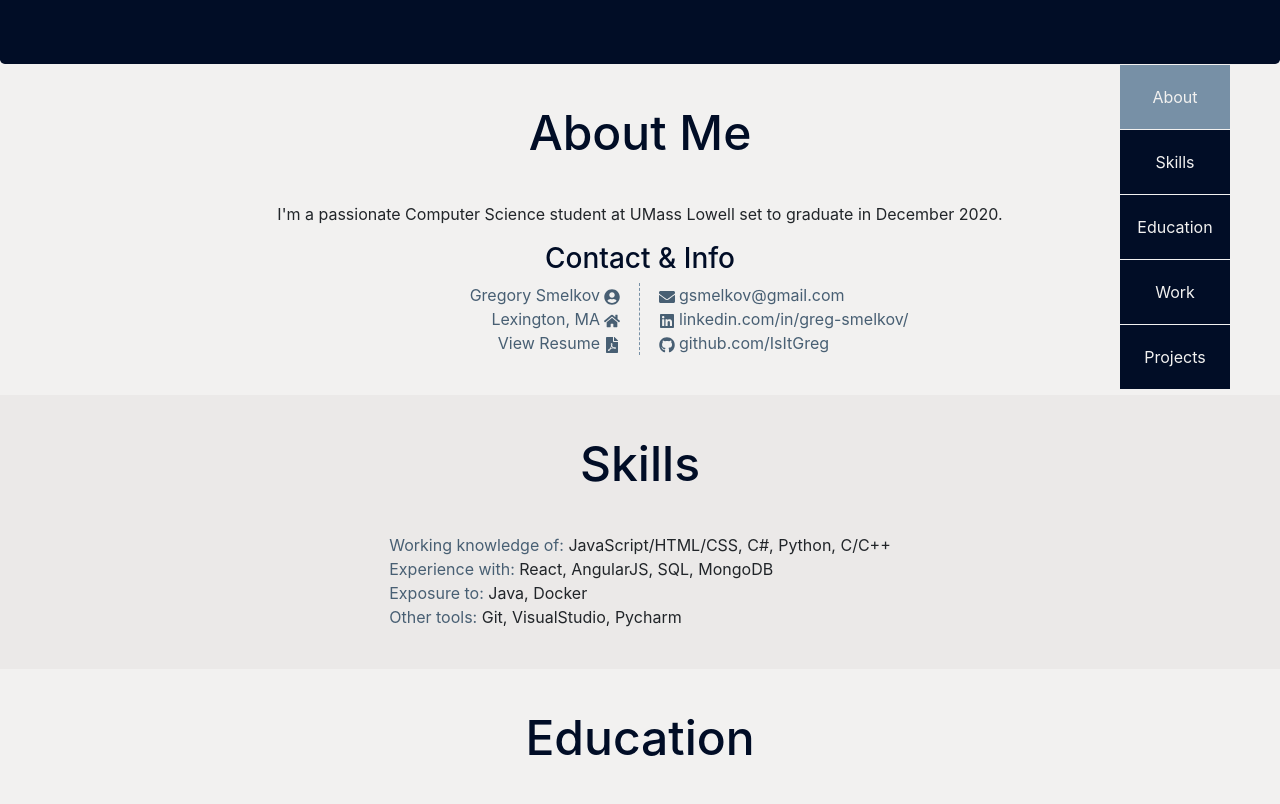
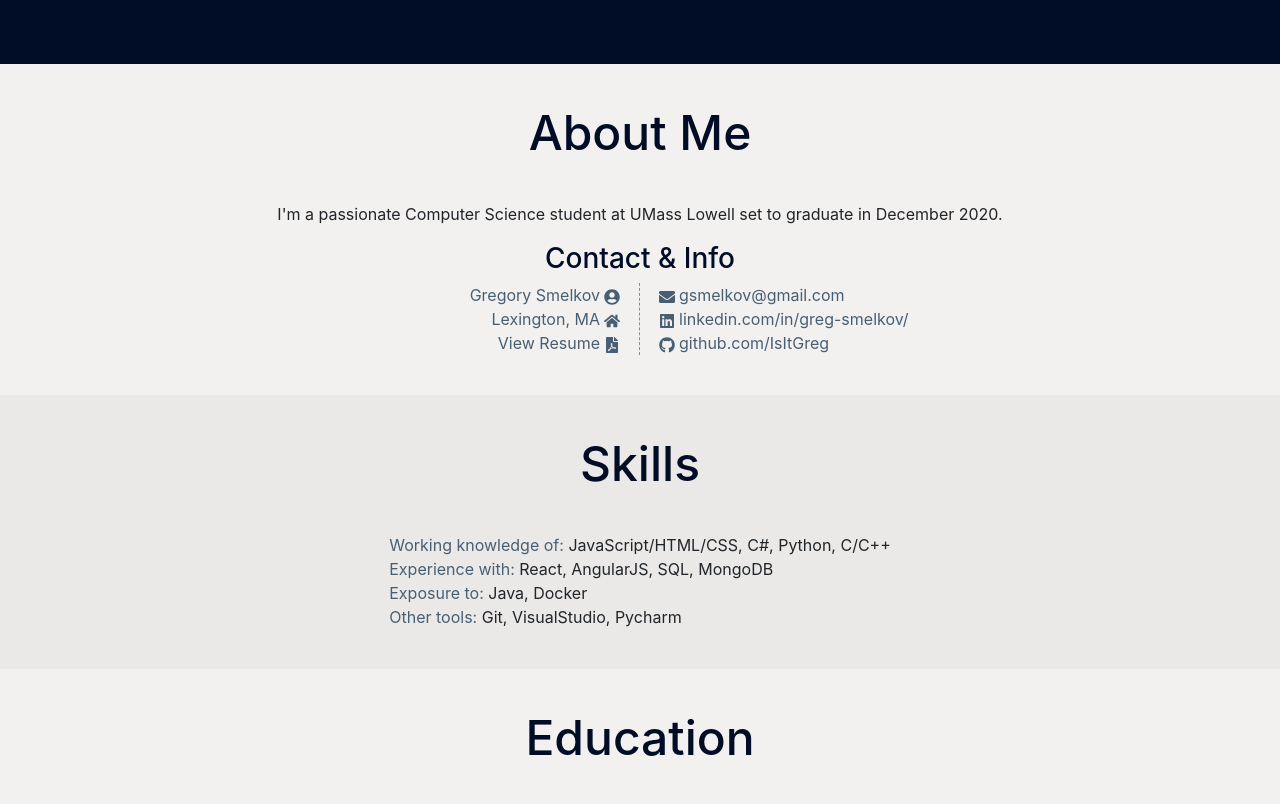
Before and after one commit to IsItGreg/gsme.dev, a React (Create React App) app: page / in a window 1280 px wide. Shown: the part 3908-4712 px from the top of the page. Built offline with nearby package versions, Linux system fonts and the light colour scheme.

Commit message:
Changed navbar to topbar

```diff
--- a/src/App.css
+++ b/src/App.css
@@ -199,17 +199,10 @@ header h2 {
   text-align: center;
 }
 
-#page-navbar .nav {
-
-  /* justify-content: center; */
-}
-
-#page-navbar a {
+.page-navbar-scrollspy a {
   color: #f2f1f0;
-  /* padding: 20px 20px; */
-  padding: 20px 0;
-  width: 110px;
-  border-top: 1px solid #f2f1f0;
+  padding: 10px 20px;
+  height: 50px;
 }
 
 .navbar-active {
@@ -219,4 +212,33 @@ header h2 {
 .page-navbar-scrollspy {
   padding: 0;
   margin: 0;
+  flex-direction: row;
+  display: flex;
+  justify-content: flex-end;
+  text-align: center;
+  width: fit-content;
 }
+
+.topbar {
+  height: 50px;
+  width: 100%;
+  margin-top: -50px;
+  background-color: #010d26;
+  top: 0;
+  position: sticky;
+  z-index: 10;
+  display: flex;
+  flex-direction: row;
+  justify-content: space-between;
+}
+
+.navbar-name {
+  color: #f2f1f0;
+  width: fit-content;
+  display: inline-block;
+  padding: 5px 10px;
+}
+
+.scrollspy-wrapper {
+  display: inline-block;
+}
--- a/src/App.js
+++ b/src/App.js
@@ -12,7 +12,9 @@ class App extends React.Component {
     this.onPageScroll = this.onPageScroll.bind(this);
     this.state = {
       winHeight: window.innerHeight,
-      slideRight: 10
+      slideRight: 10,
+      arrowOpacity: 1,
+      navbarOpacity: 0,
     }
   }
 
@@ -22,7 +24,11 @@ class App extends React.Component {
   }
 
   onPageScroll = () => {
-    this.setState({ slideRight: window.scrollY / (window.innerHeight * .5) * window.innerWidth + 10 })
+    this.setState({
+      slideRight: window.scrollY / (window.innerHeight * .5) * window.innerWidth + 10,
+      arrowOpacity: 1 - (window.scrollY - window.innerHeight / 4) / (window.innerHeight / 4),
+      navbarOpacity: (window.scrollY - 3 * window.innerHeight / 4) / (window.innerHeight / 8)
+    })
   }
 
   render() {
@@ -37,17 +43,26 @@ class App extends React.Component {
               <span className="title-red">Dev</span>eloper / Student
             </h4>
           </div>
-          <div className="arrow"><a href="#about"><FaChevronCircleDown /></a></div>
+          <div style={{ opacity: this.state.arrowOpacity }} className="arrow"><a href="#about"><FaChevronCircleDown /></a></div>
         </Jumbotron>
 
+        <div className="topbar">
+          <h3 style={{ opacity: this.state.navbarOpacity }} className="navbar-name">
+            <span className="title-red">G</span>regory <span className="title-red">Sme</span>lkov
+          </h3>
+          <div className="scrollspy-wrapper">
+            <Scrollspy style={{ opacity: this.state.navbarOpacity }} className="page-navbar-scrollspy" items={['about', 'skills', 'education', 'work', 'projects']} currentClassName="navbar-active" offset={-1}>
+              <Nav><a href="#about">About</a></Nav>
+              <Nav><a href="#skills">Skills</a></Nav>
+              <Nav><a href="#education">Education</a></Nav>
+              <Nav><a href="#work">Work</a></Nav>
+              <Nav><a href="#projects">Projects</a></Nav>
+            </Scrollspy>
+          </div>
+        </div>
+
         <div id="page-navbar">
-          <Scrollspy className="page-navbar-scrollspy" items={['about', 'skills', 'education', 'work', 'projects']} currentClassName="navbar-active" offset={ -1 }>
-            <Nav><a href="#about">About</a></Nav>
-            <Nav><a href="#skills">Skills</a></Nav>
-            <Nav><a href="#education">Education</a></Nav>
-            <Nav><a href="#work">Work</a></Nav>
-            <Nav><a href="#projects">Projects</a></Nav>
-          </Scrollspy>
+
         </div>
 
         {/* <Navbar id="page-navbar">
```
